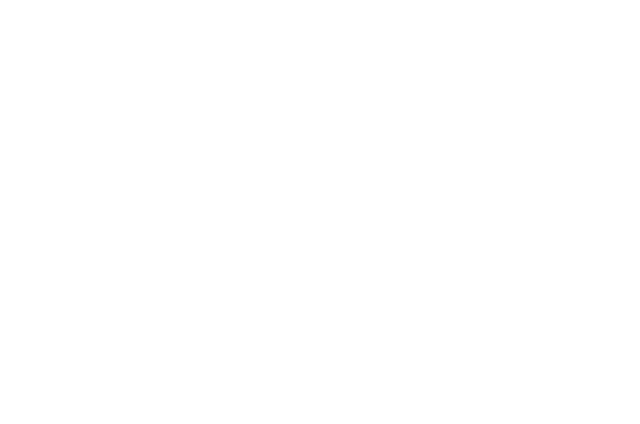
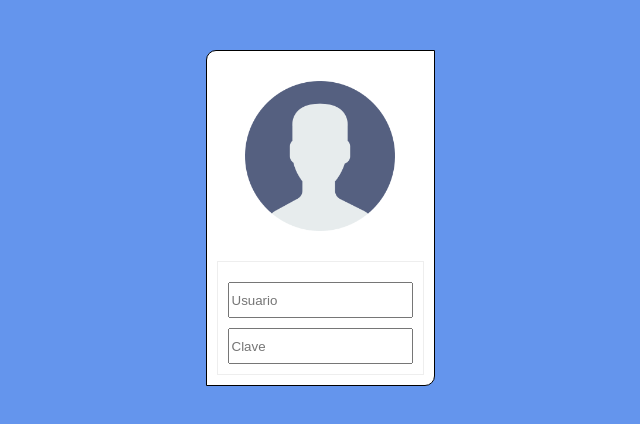
Before and after one commit to Alejo-Nino95/Proyecto-C3-Grupo-16, a React (Create React App) app in the folder proyecto-react/: page / in a window 1280 px wide. Shown: the top 424 px of the page, without its empty margins (320-960 px from the left). Built offline with nearby package versions, Linux system fonts and the light colour scheme.

Commit message:
creé el primer componente de react llamado LOGIN cuya función es generar el login inicial del proyecto. este componente está enlazado con un css

```diff
--- /dev/null
+++ b/proyecto-react/src/components/Login.css
@@ -0,0 +1,48 @@
+body{
+    background-color: cornflowerblue;
+}
+
+.Login{
+    margin-top: 50px;
+    display: flex;
+    flex-direction: row;
+    justify-content: center;
+
+}
+
+
+.contenedor-login{
+    border-style: solid ;
+    border-width: 1px;
+    padding: 10px;
+    background-color: white;
+    border-top-left-radius: 10px;
+    border-bottom-right-radius: 10px;
+}
+
+.form-login form{
+    display: flex;
+    flex-direction: column;
+    padding: 10px;
+    border-style: groove;
+    border-width: 1px;
+}
+
+.img-login{
+    display: flex;
+    flex-direction: row;
+    justify-content: center;
+    margin-bottom: 10px;
+
+}
+
+.img-login img{
+
+    width: 150px;
+    padding: 20px;
+}
+
+.form-login form input{
+    margin-top: 10px;
+    height: 30px;
+}
--- /dev/null
+++ b/proyecto-react/src/components/Login.jsx
@@ -0,0 +1,27 @@
+import React from 'react';
+import ReactDOM from 'react-dom';
+import './Login.css';
+import logo from '../imagenes/logo.png';
+
+function Login() {
+    return (
+      <div className="Login">
+        <div className="contenedor-login">
+
+         <div className="img-login">
+           <img src={logo} alt="" />
+         </div>
+
+         <div className="form-login">
+           <form action="">
+            <input type="text" placeholder="Usuario" />
+            <input type="password"  placeholder="Clave"/>
+          </form>
+         </div>
+
+        </div>
+      </div>
+    );
+  }
+
+  export default Login;
--- a/proyecto-react/src/index.js
+++ b/proyecto-react/src/index.js
@@ -1,12 +1,13 @@
 import React from 'react';
 import ReactDOM from 'react-dom';
 import './index.css';
+import Login from './components/Login';
 import App from './App';
 
 
 ReactDOM.render(
   <React.StrictMode>
-    <App />
+    <Login/>
   </React.StrictMode>,
   document.getElementById('root')
 );
```
Also changed, not shown: proyecto-react/src/imagenes/logo.png (added).
